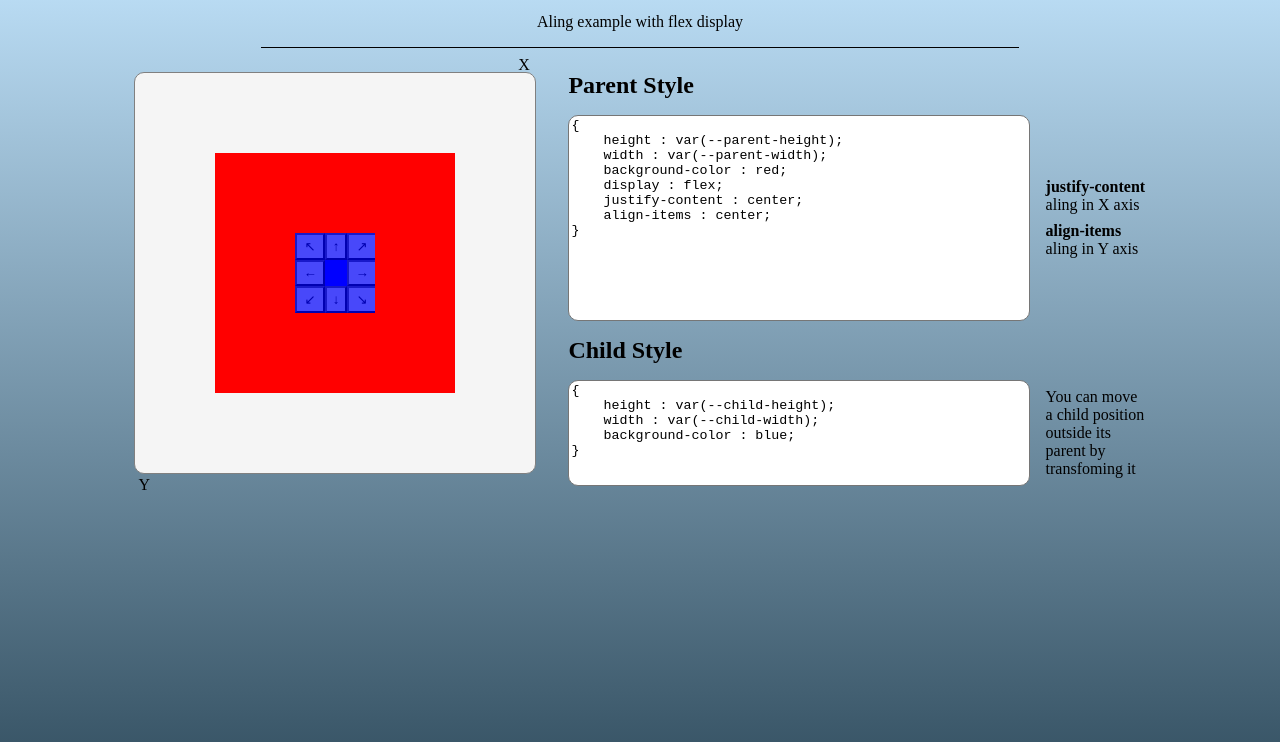
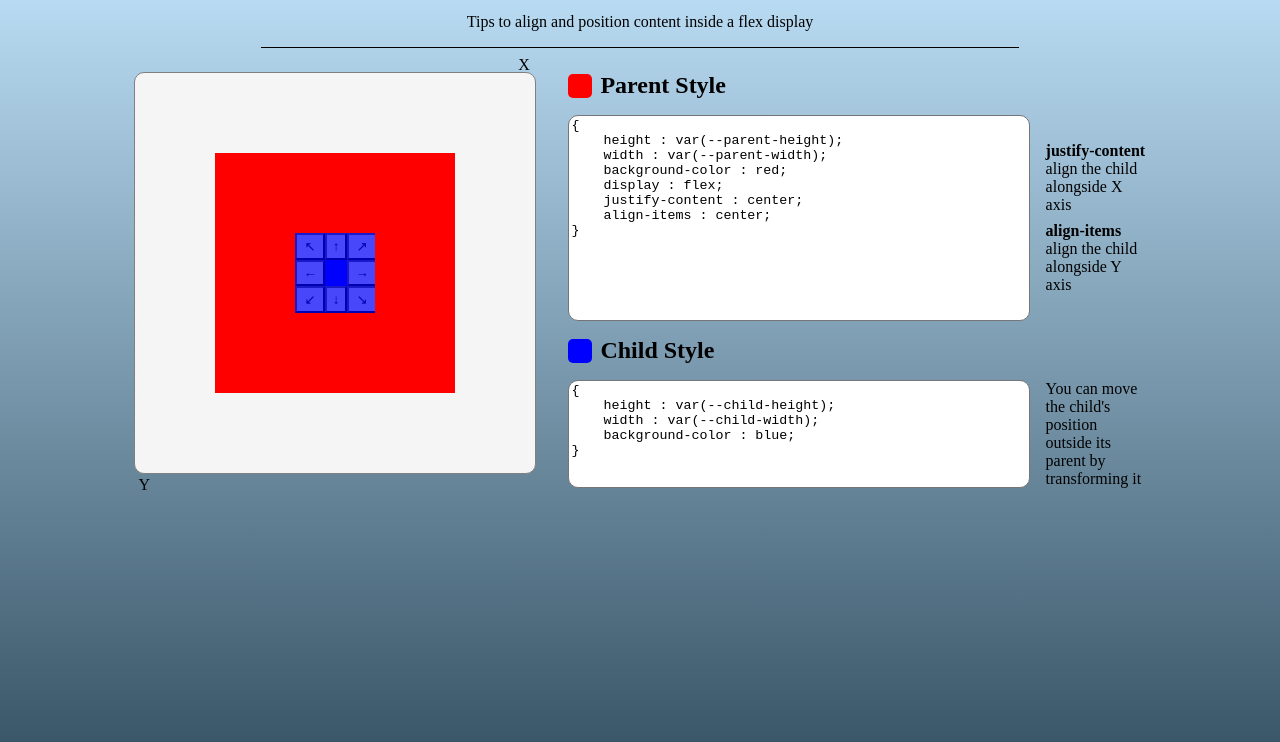
Before and after one commit to LuisFelipeAN/css-align, a plain HTML site: page index.html in a window 1280 px wide. Shown: the part 48-790 px from the top of the page. Drawn offline with nearby package versions, Linux system fonts and the light colour scheme.

Commit message:
Initial commit

```diff
--- a/css/app.css
+++ b/css/app.css
@@ -62,10 +62,20 @@ button:hover{
 
 #output h2{
     margin: 0;
-    grid-column: 1 / span 2
+}
+.label{
+    display: flex;
+    grid-column: 1 / span 2;
+    align-items: center;
+}
+.square{
+    width: 24px;
+    height: 24px;
+    border-radius: 5px;
+    margin-right: 0.5rem;
 }
 
-#output div{
+#output .tips{
     display: grid;
     gap: 0.5rem;
     flex-direction: column;
--- a/index.html
+++ b/index.html
@@ -1,14 +1,14 @@
 <!DOCTYPE html>
 <html>
     <head>
-        <script src="https://unpkg.com/vue@3/dist/vue.global.js"></script>
+        <script src="https://unpkg.com/vue@3/dist/vue.global.prod.js"></script>
         <link rel="stylesheet" href="./css/app.css">
-        <title>CSS Aling</title>
+        <title>CSS Align</title>
     </head>
     <body>
       <header>
         <h1>Css Aling</h1>
-        <p>Aling example with flex display</p>
+        <p>Tips to align and position content inside a flex display</p>
       </header>
 
         <div id="app">
@@ -32,22 +32,29 @@
               </div>
             </div>
             <div id="output">
-              <h2>Parent Style</h2>
+              <div class="label">
+                <div class="square" style="background-color: red;"></div>
+                <h2>Parent Style</h2>
+              </div>
+
               <textarea readonly="true" style="min-height: 200px;">{{parse(parent_style)}}</textarea>
-              <div>
+              <div class="tips">
                 <span>
-                    <strong>justify-content</strong> aling in X axis
+                    <strong>justify-content</strong> align the child alongside X axis
                 </span>
                 <span>
-                  <strong>align-items</strong> aling in Y axis
+                  <strong>align-items</strong> align the child alongside Y axis
                 </span>
               </div>
+              <div class="label">
+                <div class="square" style="background-color: blue;"></div>
+                <h2>Child Style</h2>
+              </div>
 
-              <h2>Child Style</h2>
               <textarea readonly="true">{{parse(child_style)}}</textarea>
-              <div>
+              <div class="tips">
                 <span>
-                  You can move a child position outside its parent by transfoming it
+                  You can move the child's position outside its parent by transforming it
                 </span>
               </div>
             </div>
@@ -108,7 +115,6 @@
               if(relativeY >= 1){
                 translateY  = 'translateY('+(Math.sign(position.value.y)*(relativeY)*50)+'%)'
               }
-              console.table({translateX,translateY})
               if(relativeX >= 1 || relativeY >= 1){
                 const sep  = relativeX >= 1 && relativeY >= 1? ' ': '';
                 style.transform = translateX+sep+translateY;
@@ -121,7 +127,6 @@
           };
 
           const move = (x, y) =>{
-              console.log({x,y});
               position.value = {x,y};
           };
 
```
